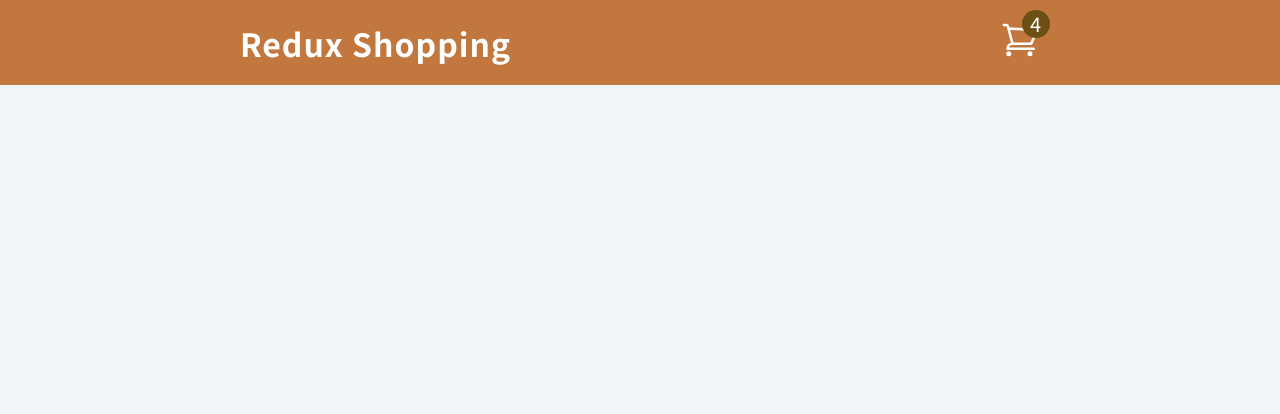
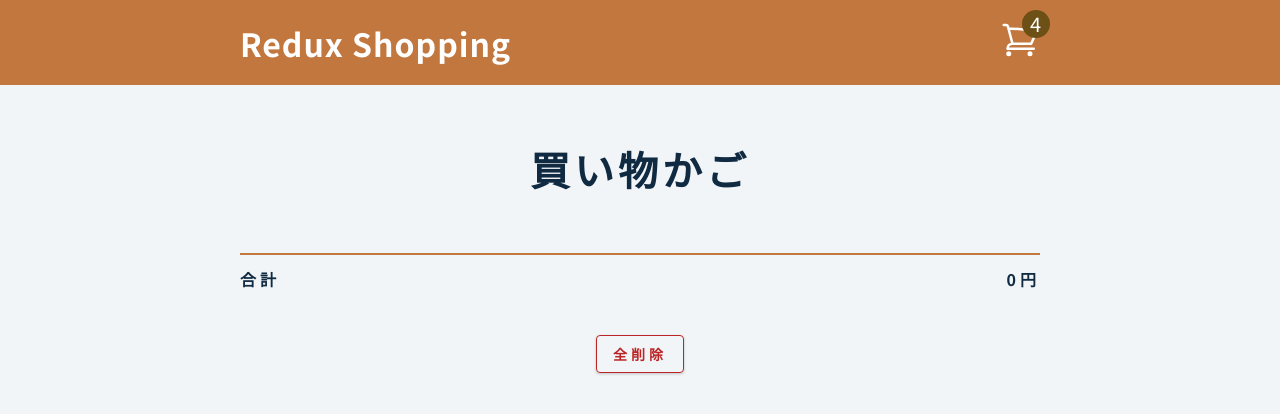
Before and after one commit to takeru1026/redux-shopping-cart, a React (Create React App) app: page / in a window 1280 px wide. Shown: the top 414 px of the page. Built offline with nearby package versions, Linux system fonts and the light colour scheme.

Commit message:
:tada:create container

```diff
--- a/src/components/CartContainer.js
+++ b/src/components/CartContainer.js
@@ -1,20 +1,40 @@
 import React from 'react';
 import { useSelector } from 'react-redux';
+import CartItem from './CartItem';
 
 const CartContainer = () => {
-	const { amount } = useSelector((state) => state.cart);
+	const { amount, cartItems, total } = useSelector((state) => state.cart);
 	if (amount < 1) {
 		return (
-			<div>
 			<section className="cart">
 				<header>
 					<h2>買い物かご</h2>
 					<h4 className="empty-cart">何も入っていません</h4>
 				</header>
 			</section>
-			</div>
 		);
 	}
+	return (
+		<section className="cart">
+			<header>
+				<h2>買い物かご</h2>
+			</header>
+			<div>
+				{cartItems.map((item) => {
+					return <CartItem key={item.id} />;
+				})}
+			</div>
+			<footer>
+				<hr />
+				<div className="cart-total">
+					<h4>
+						合計 <span>{total}円</span>
+					</h4>
+				</div>
+				<button className="btn clear-btn">全削除</button>
+			</footer>
+		</section>
+	);
 };
 
 export default CartContainer;
--- /dev/null
+++ b/src/components/CartItem.js
@@ -0,0 +1,7 @@
+import React from 'react';
+
+const CartItem = () => {
+	return <div></div>;
+};
+
+export default CartItem;
```
Lines whose indentation alone changed are shown as unchanged.
